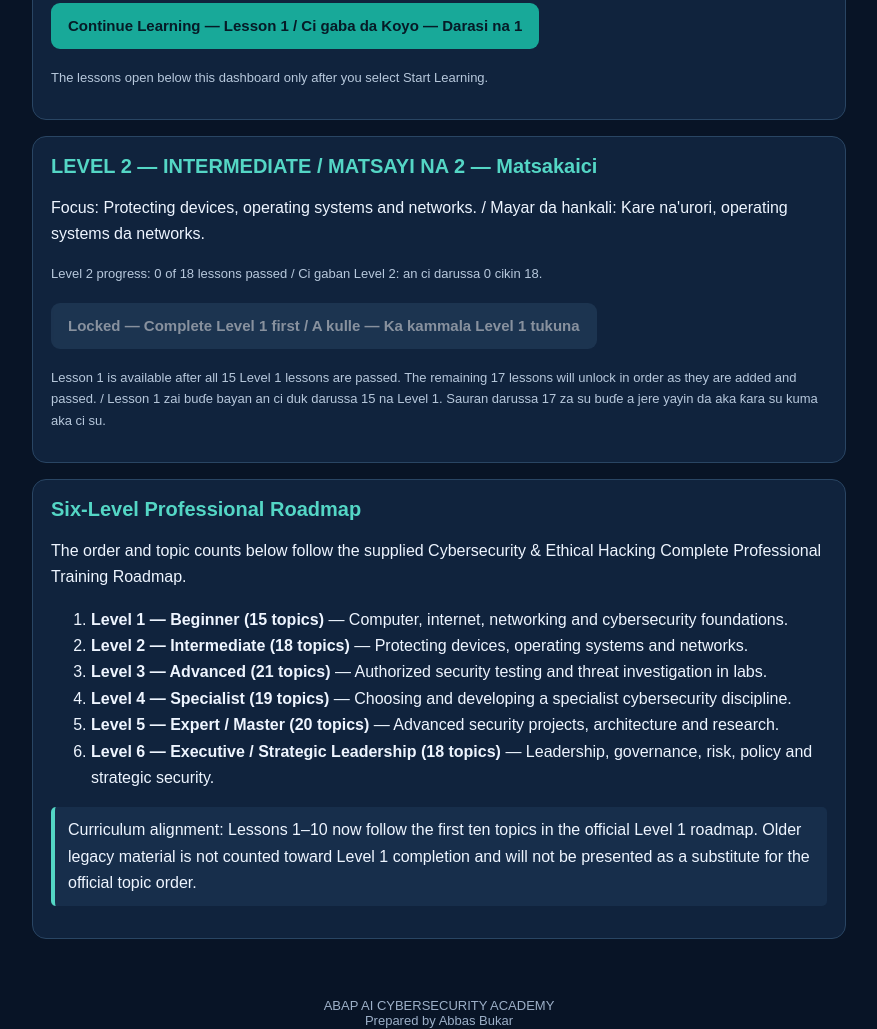
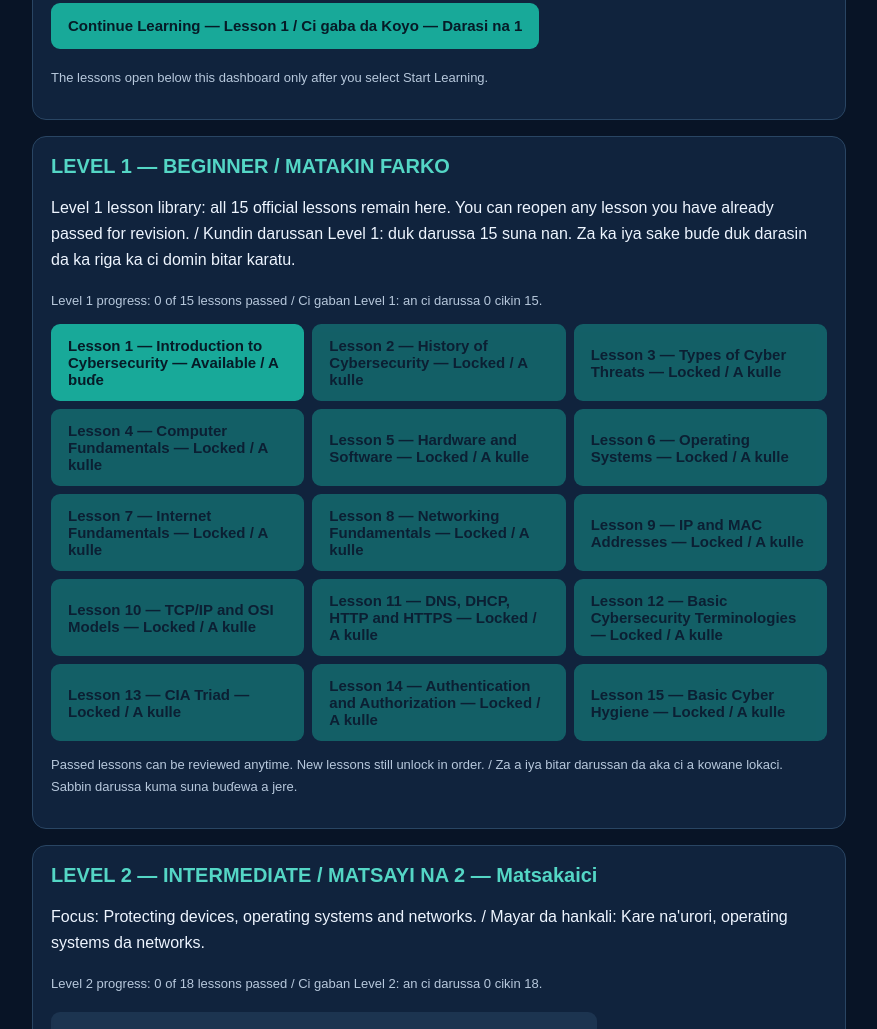
Before and after one commit to abbasbukar2020-cell/abap-ai-cybersecurity-academy, a plain HTML site: page index.html in a window 1280 px wide. Shown: the part 431-1460 px from the top of the page, without its empty margins (201-1078 px from the left). Drawn offline with Linux system fonts and the light colour scheme.

Commit message:
Update index.html

```diff
--- a/index.html
+++ b/index.html
@@ -5,7 +5,7 @@
 <meta charset="utf-8"/>
 <meta content="width=device-width, initial-scale=1.0" name="viewport"/>
 <meta content="#081426" name="theme-color"/>
-<title>ABAP AI Cybersecurity Academy — Levels 1 and 2</title>
+<title>ABAP AI Cybersecurity Academy — Level 1 Library and Level 2</title>
 <style>
 *{box-sizing:border-box}
 body{margin:0;font-family:Arial,sans-serif;background:#081426;color:#eef5ff}
@@ -32,6 +32,9 @@ button:focus-visible,input:focus-visible{outline:3px solid #f5cf66;outline-offse
 .progress{height:10px;background:#294563;border-radius:20px;overflow:hidden}
 .progress div{height:100%;width:0;background:#54d6c5;transition:width .3s}
 .lesson{display:none}
+.level1-list{display:grid;grid-template-columns:repeat(auto-fit,minmax(230px,1fr));gap:8px;margin-top:12px}
+.level1-list button{width:100%;text-align:left;margin:0}
+.level1-list button:disabled{opacity:.45;cursor:not-allowed}
 .result{font-weight:bold;margin-top:12px;line-height:1.6}
 .diagram{background:#071a30;border:1px solid #365777;border-radius:10px;padding:15px;margin:14px 0;text-align:center;line-height:2}
 .term{background:#172e4b;padding:12px;border-radius:9px;margin:9px 0;line-height:1.6}
@@ -65,6 +68,29 @@ hr{border:0;border-top:1px solid #294563;margin:22px 0}
 <p class="small" id="progressText">Level 1 roadmap progress: 0 of 15 topics passed</p>
 <button id="continueLearningButton" onclick="startLesson()" type="button">Continue Learning — Lesson 6 / Ci gaba da Koyo — Darasi na 6</button>
 <p class="small">The lessons open below this dashboard only after you select Start Learning.</p>
+</section>
+<section class="panel" id="level1Dashboard">
+<h2>LEVEL 1 — BEGINNER / MATAKIN FARKO</h2>
+<p>Level 1 lesson library: all 15 official lessons remain here. You can reopen any lesson you have already passed for revision. / Kundin darussan Level 1: duk darussa 15 suna nan. Za ka iya sake buɗe duk darasin da ka riga ka ci domin bitar karatu.</p>
+<p class="small" id="level1ReviewProgress">Level 1 progress: 0 of 15 lessons passed / Ci gaban Level 1: an ci darussa 0 cikin 15.</p>
+<div class="level1-list" id="level1LessonLibrary">
+<button type="button" id="reviewLevel1Lesson1" onclick="openLevel1Review(1)">Lesson 1 — Introduction to Cybersecurity / Gabatarwa ga Cybersecurity</button>
+<button type="button" id="reviewLevel1Lesson2" onclick="openLevel1Review(2)">Lesson 2 — History of Cybersecurity / Tarihin Cybersecurity</button>
+<button type="button" id="reviewLevel1Lesson3" onclick="openLevel1Review(3)">Lesson 3 — Types of Cyber Threats / Nau'ikan Barazanar Cyber</button>
+<button type="button" id="reviewLevel1Lesson4" onclick="openLevel1Review(4)">Lesson 4 — Computer Fundamentals / Tushen Kwamfuta</button>
+<button type="button" id="reviewLevel1Lesson5" onclick="openLevel1Review(5)">Lesson 5 — Hardware and Software</button>
+<button type="button" id="reviewLevel1Lesson6" onclick="openLevel1Review(6)">Lesson 6 — Operating Systems</button>
+<button type="button" id="reviewLevel1Lesson7" onclick="openLevel1Review(7)">Lesson 7 — Internet Fundamentals</button>
+<button type="button" id="reviewLevel1Lesson8" onclick="openLevel1Review(8)">Lesson 8 — Networking Fundamentals</button>
+<button type="button" id="reviewLevel1Lesson9" onclick="openLevel1Review(9)">Lesson 9 — IP and MAC Addresses</button>
+<button type="button" id="reviewLevel1Lesson10" onclick="openLevel1Review(10)">Lesson 10 — TCP/IP and OSI Models</button>
+<button type="button" id="reviewLevel1Lesson11" onclick="openLevel1Review(11)">Lesson 11 — DNS, DHCP, HTTP and HTTPS</button>
+<button type="button" id="reviewLevel1Lesson12" onclick="openLevel1Review(12)">Lesson 12 — Basic Cybersecurity Terminologies</button>
+<button type="button" id="reviewLevel1Lesson13" onclick="openLevel1Review(13)">Lesson 13 — CIA Triad</button>
+<button type="button" id="reviewLevel1Lesson14" onclick="openLevel1Review(14)">Lesson 14 — Authentication and Authorization</button>
+<button type="button" id="reviewLevel1Lesson15" onclick="openLevel1Review(15)">Lesson 15 — Basic Cyber Hygiene</button>
+</div>
+<p class="small">Passed lessons can be reviewed anytime. New lessons still unlock in order. / Za a iya bitar darussan da aka ci a kowane lokaci. Sabbin darussa kuma suna buɗewa a jere.</p>
 </section>
 <section class="panel" id="level2Dashboard">
 <h2>LEVEL 2 — INTERMEDIATE / MATSAYI NA 2 — Matsakaici</h2>
@@ -1137,7 +1163,38 @@ let passed13 = localStorage.getItem(lessonKeys[12]) === "yes";
 let passed14 = localStorage.getItem(lessonKeys[13]) === "yes";
 let passed15 = localStorage.getItem(lessonKeys[14]) === "yes";
 
+function updateLevel1Library(){
+  const passed = [passed1,passed2,passed3,passed4,passed5,passed6,passed7,passed8,passed9,passed10,passed11,passed12,passed13,passed14,passed15];
+  const titles = [
+    "Introduction to Cybersecurity", "History of Cybersecurity", "Types of Cyber Threats",
+    "Computer Fundamentals", "Hardware and Software", "Operating Systems",
+    "Internet Fundamentals", "Networking Fundamentals", "IP and MAC Addresses",
+    "TCP/IP and OSI Models", "DNS, DHCP, HTTP and HTTPS", "Basic Cybersecurity Terminologies",
+    "CIA Triad", "Authentication and Authorization", "Basic Cyber Hygiene"
+  ];
+  const completed = passed.filter(Boolean).length;
+  const progress = document.getElementById("level1ReviewProgress");
+  if(progress) progress.textContent = "Level 1 progress: " + completed + " of 15 lessons passed / Ci gaban Level 1: an ci darussa " + completed + " cikin 15.";
+  for(let i=0;i<15;i++){
+    const button = document.getElementById("reviewLevel1Lesson" + (i+1));
+    if(!button) continue;
+    button.disabled = i>0 && !passed[i-1];
+    const state = passed[i] ? " — Passed / An ci" : (button.disabled ? " — Locked / A kulle" : " — Available / A buɗe");
+    button.textContent = "Lesson " + (i+1) + " — " + titles[i] + state;
+  }
+}
+function openLevel1Review(number){
+  const passed = [passed1,passed2,passed3,passed4,passed5,passed6,passed7,passed8,passed9,passed10,passed11,passed12,passed13,passed14,passed15];
+  if(number<1 || number>15) return;
+  if(number>1 && !passed[number-2]){
+    alert("Complete the previous lesson first. / Ka kammala darasin da ya gabata tukuna.");
+    return;
+  }
+  showLesson("lesson" + number);
+}
+
 function updateProgress(){
+  updateLevel1Library();
   if(passed1){
     const nextButton = document.getElementById("next1");
     if(nextButton){ nextButton.disabled = false; nextButton.textContent = "Open Lesson 2 / Buɗe Darasi na 2"; nextButton.onclick = showLesson2; }
```
